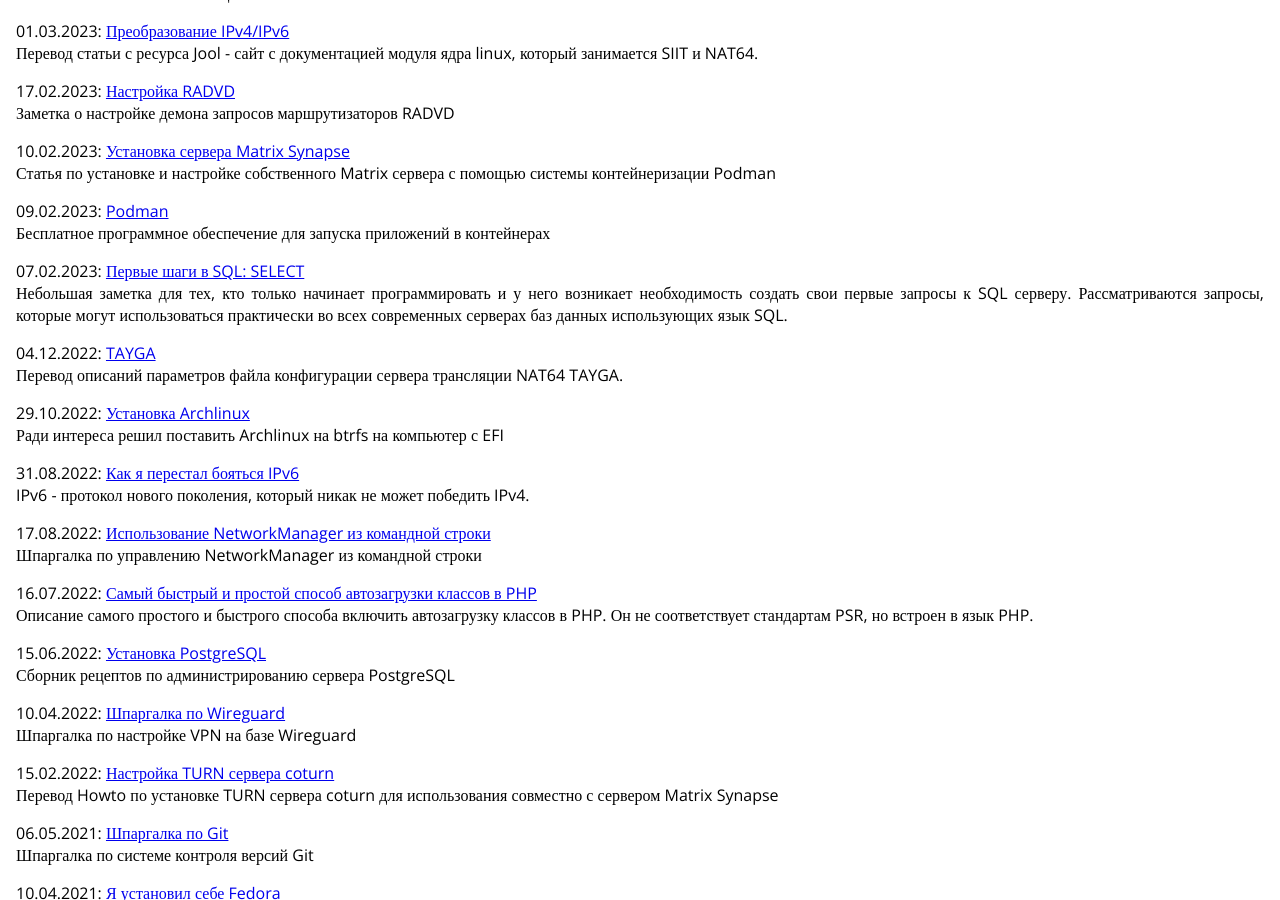
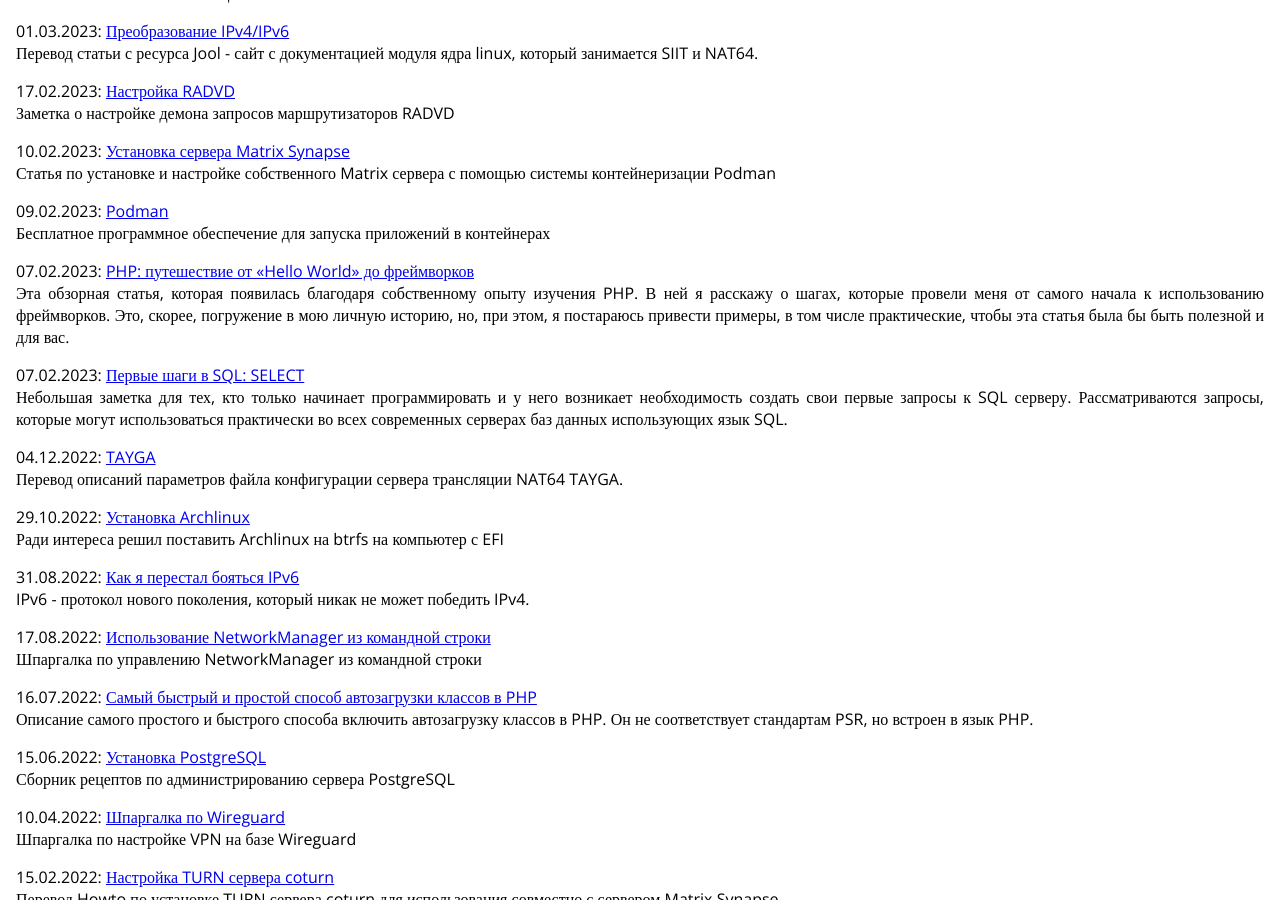
Before and after one commit to fsa/site, a Jekyll site: the page built from index.md, in a window 1280 px wide and 900 px high, scrolled down 588 px. Built offline with Jekyll 4.4.1, drawn with Linux system fonts in a browser that asks for light colours.

Commit message:
Публикация статьи про PHP

```diff
--- a/_drafts/first-steps-php.md
+++ b/_posts/2024-10-29-first-steps-php.md
@@ -1,9 +1,9 @@
 ---
 layout: post
-title: "PHP: от старта до фреймворков"
+title: "PHP: путешествие от «Hello World» до фреймворков"
 date: 2023-02-07 23:48:00 +0700
 tags: [MySQL, PostgreSQL]
-excerpt: Эта обзорная статья, которая появилась благодаря собственному опыту изучения PHP. В ней я расскажу о шагах, которые приблизили меня от самого начала к пониманию фреймворков. Это, скорее, погружение в мою личную историю, но я постараюсь привести примеры, в том числе практические, чтобы эта статья была бы быть полезной и для вас.
+excerpt: Эта обзорная статья, которая появилась благодаря собственному опыту изучения PHP. В ней я расскажу о шагах, которые провели меня от самого начала к использованию фреймворков. Это, скорее, погружение в мою личную историю, но, при этом, я постараюсь привести примеры, в том числе практические, чтобы эта статья была бы быть полезной и для вас.
 ---
 PHP — это довольно популярный язык программирования. Много лет в интернете можно услышать утверждение, что PHP умирает. Однако язык до сих пор жив и активно используется. Если вы занимаетесь выбором языка для изучения в 2024 году, возможно, вам стоит обратить внимание на другие языки программирования. Но если вы всё-таки решились и начали осваивать PHP, то эта заметка для вас.
 
```
